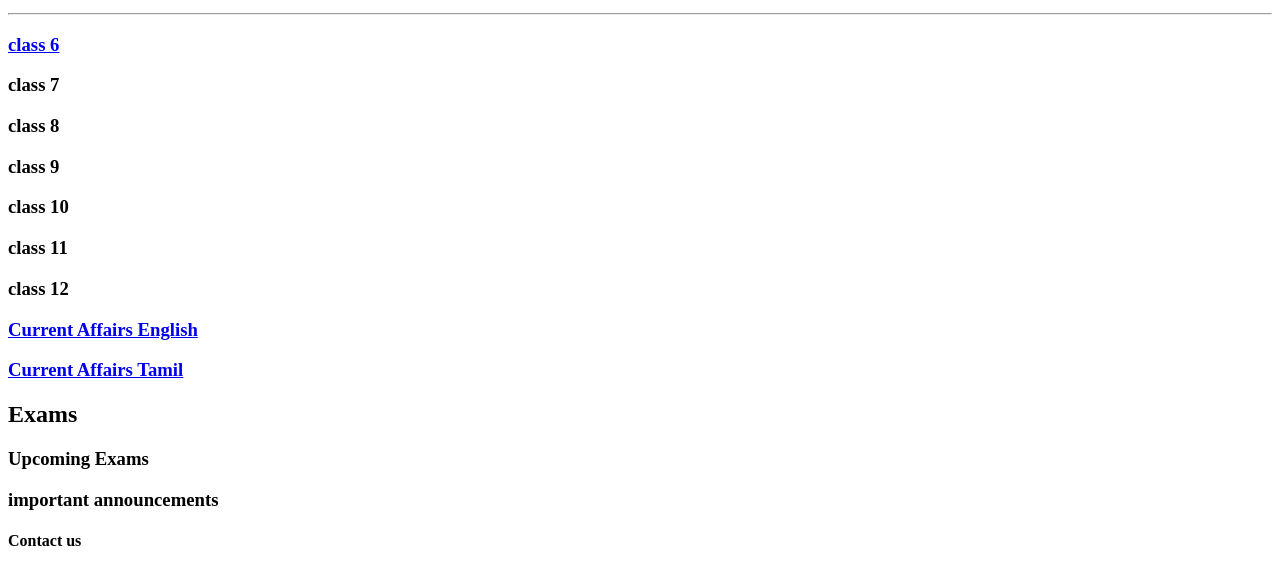
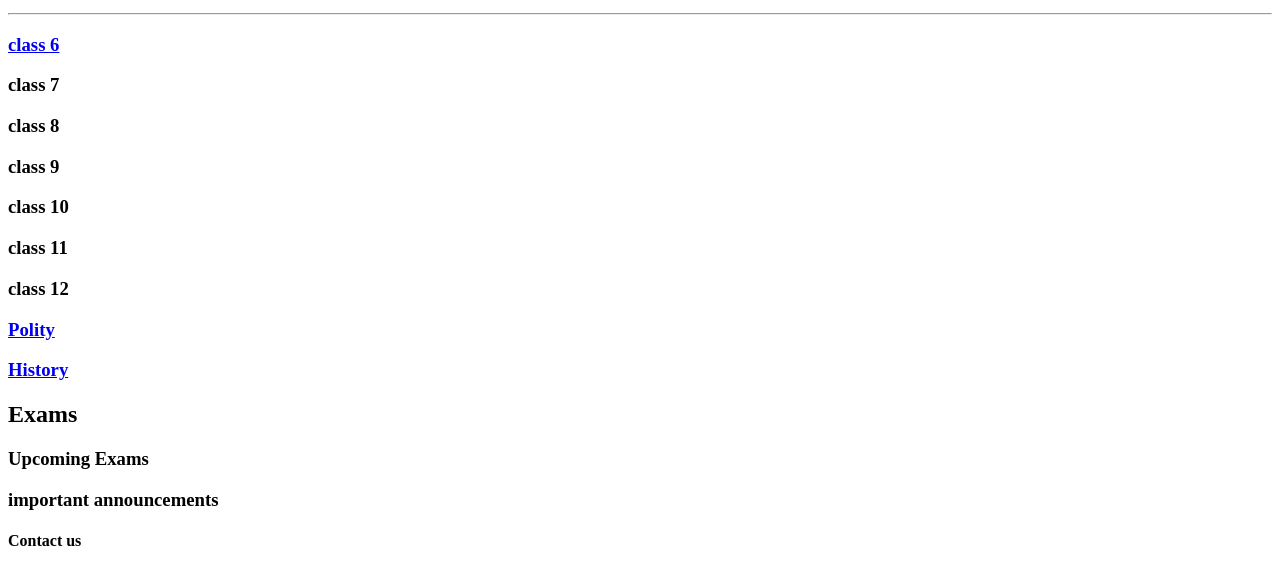
Before and after one commit to Nirmal2point0/TNPSC, a plain HTML site: page index.html in a window 1280 px wide. Shown: the part 111-696 px from the top of the page. Drawn offline with Linux system fonts and the light colour scheme.

Commit message:
Update index.html

```diff
--- a/index.html
+++ b/index.html
@@ -18,8 +18,8 @@
   <h3>class 10</h3>
   <h3>class 11</h3>
   <h3>class 12</h3>
-  <h3> <a href="currentaffairs.html">Current Affairs English</a></h3>
-  <h3> <a href="currentaffairsTamil.html">Current Affairs Tamil</a></h3>
+  <h3> <a href="currentaffairs.html">Polity</a></h3>
+  <h3> <a href="currentaffairsTamil.html">History</a></h3>
   <h2>Exams</h2>
   <h3>Upcoming Exams</h3>
   <h3>important announcements</h3>
```
